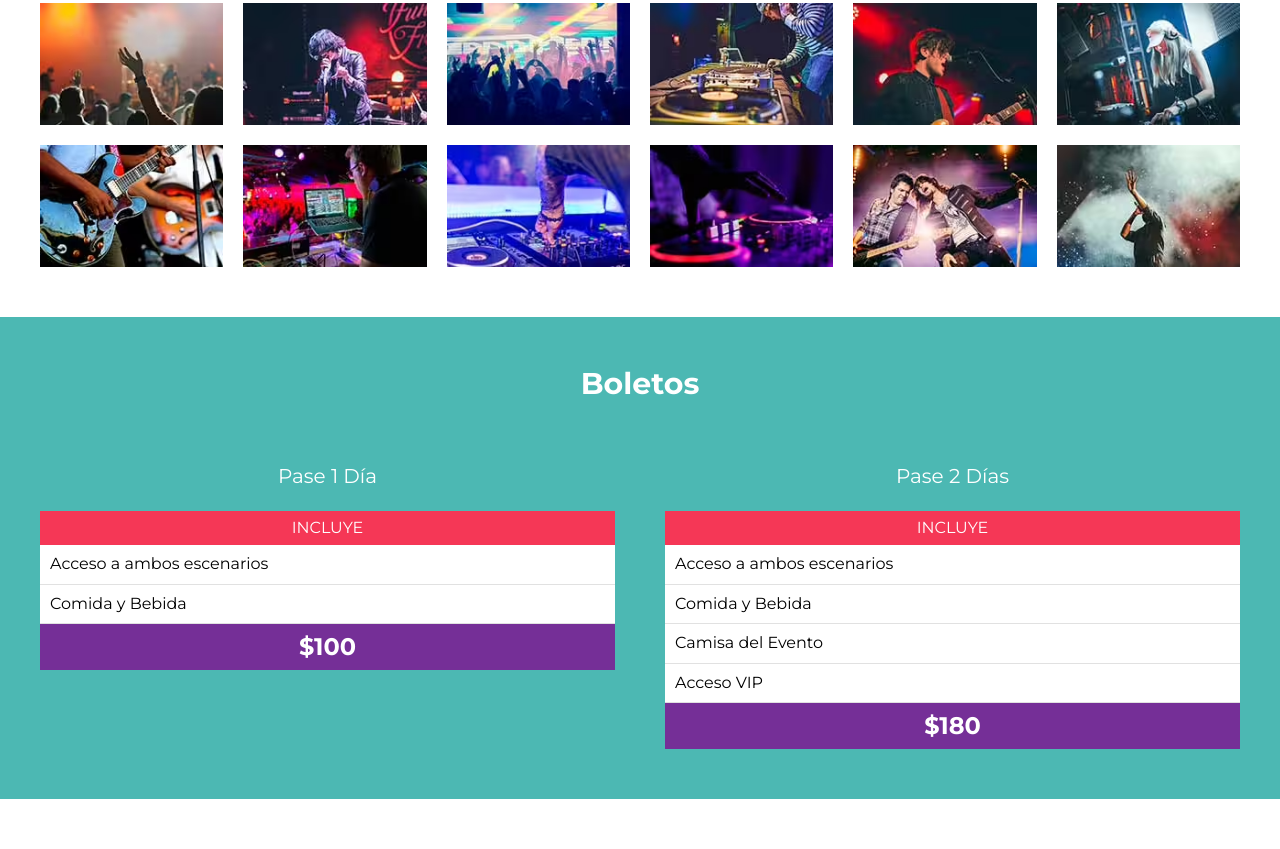
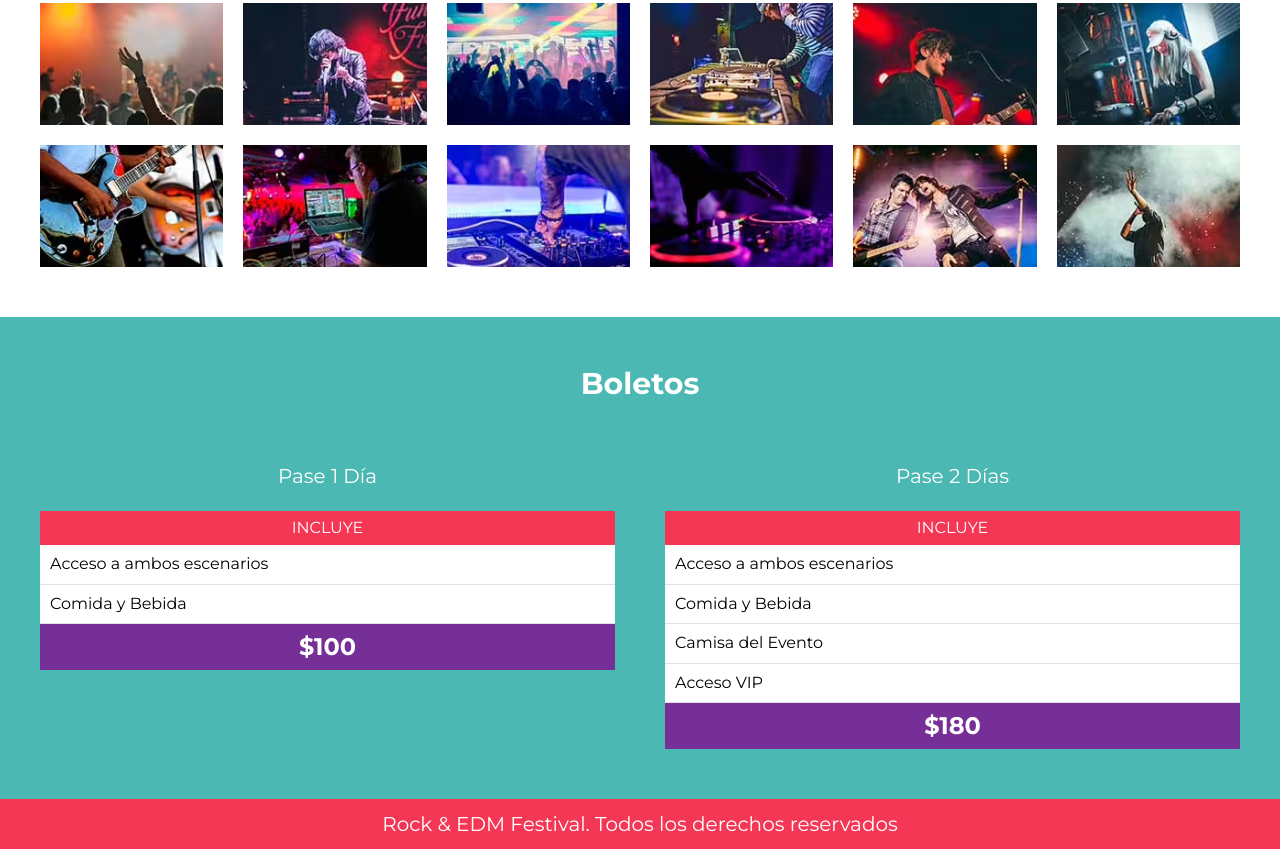
Before and after one commit to mjmf1/Proyecto_Festival_De_Musica, a website: page index.html in a window 1280 px wide. Shown: the part 2966-3815 px from the top of the page. Before the commit the page ends 3765 px from the top, so only its background shows below. Drawn offline with Linux system fonts and the light colour scheme.

Commit message:
Creando el Footer

```diff
--- a/index.html
+++ b/index.html
@@ -232,6 +232,11 @@
         </div>
     </section>
 
+    <footer class="site-footer">
+        <p>Rock & EDM Festival. Todos los derechos reservados</p>
+
+    </footer>
+
     <script src="build/js/app.js"></script>
 </body>
 </html>
--- /dev/null
+++ b/src/scss/layout/_footer.scss
@@ -0,0 +1,12 @@
+@use '../base/variables' as v;
+
+.site-footer{
+    background-color: v.$rosa;
+    padding: 1rem;
+
+    p{
+        margin: 0;
+        text-align: center;
+        color: v.$blanco;
+    }
+}
--- a/src/scss/layout/_index.scss
+++ b/src/scss/layout/_index.scss
@@ -4,3 +4,4 @@
 @forward 'lineup';
 @forward 'galeria';
 @forward 'boletos';
+@forward 'footer';
```
Also changed, not shown: build/css/app.css.
